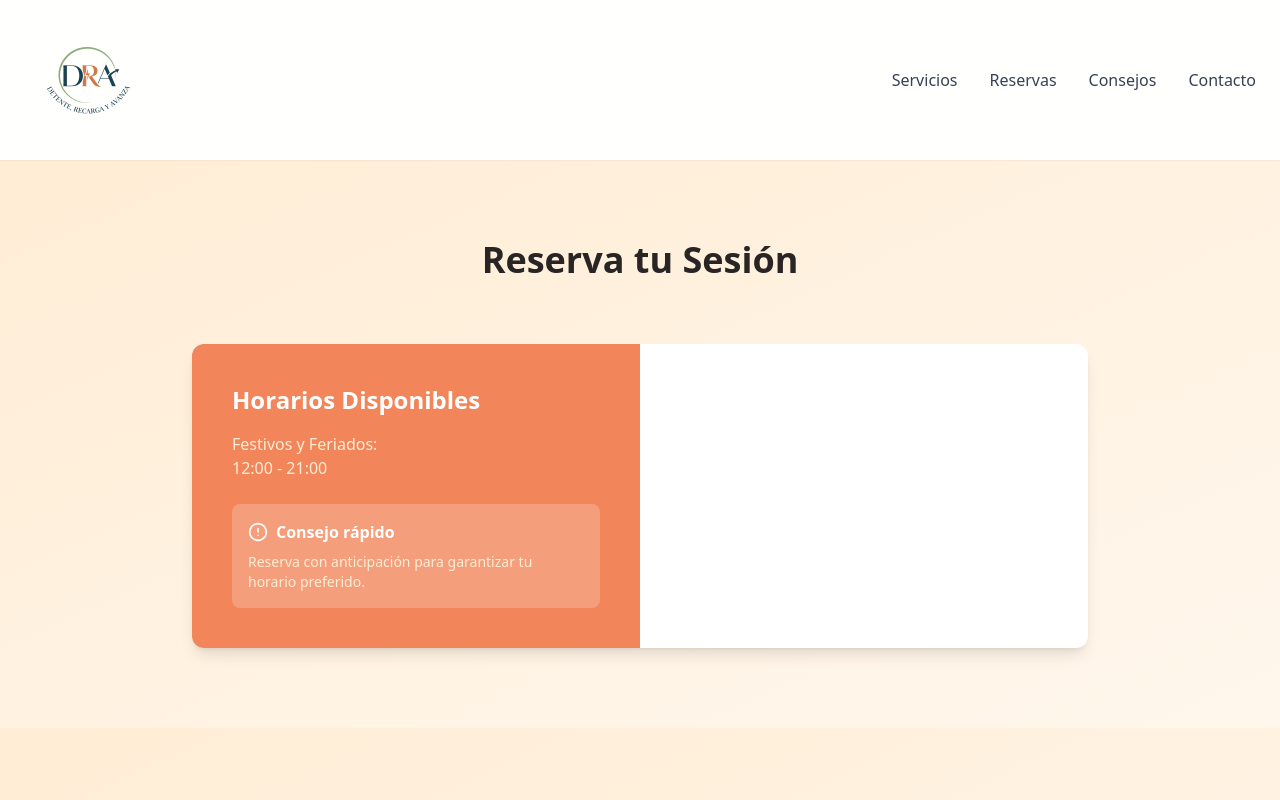
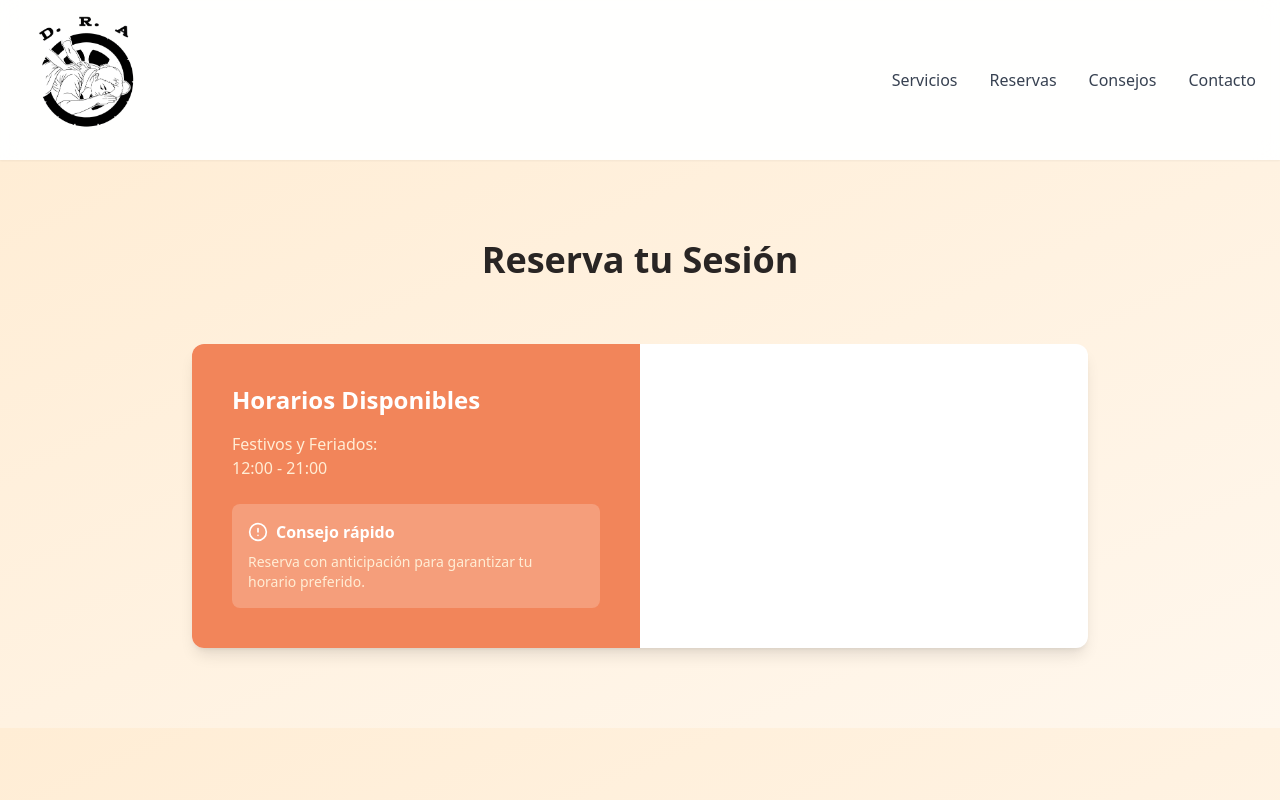
Before and after one commit to brunofuentes1707/masajes-project-host, a React (Vite) app: page / in a window 1280 px wide. Shown: the top 800 px of the page. Built offline with nearby package versions, Linux system fonts and the light colour scheme; no server answers.

Commit message:
Update App.tsx
Actualizacion del logo

```diff
--- a/src/App.tsx
+++ b/src/App.tsx
@@ -109,7 +109,7 @@ function App() {
         <div className="container mx-auto px-6 py-4">
           <div className="flex justify-between items-center">
             <button onClick={() => scrollToSection('hero')} className="focus:outline-none">
-              <img src="/DRA2.png" alt="Logo Detente, Recarga y Avanza" className="h-32 w-auto" />
+              <img src="/DRA3.png" alt="Logo Detente, Recarga y Avanza" className="h-32 w-auto" />
             </button>
             <div className="hidden md:flex space-x-8">
               <button onClick={() => scrollToSection('services')} className="text-gray-700 hover:text-[#e86b4f] transition font-medium">Servicios</button>
```
